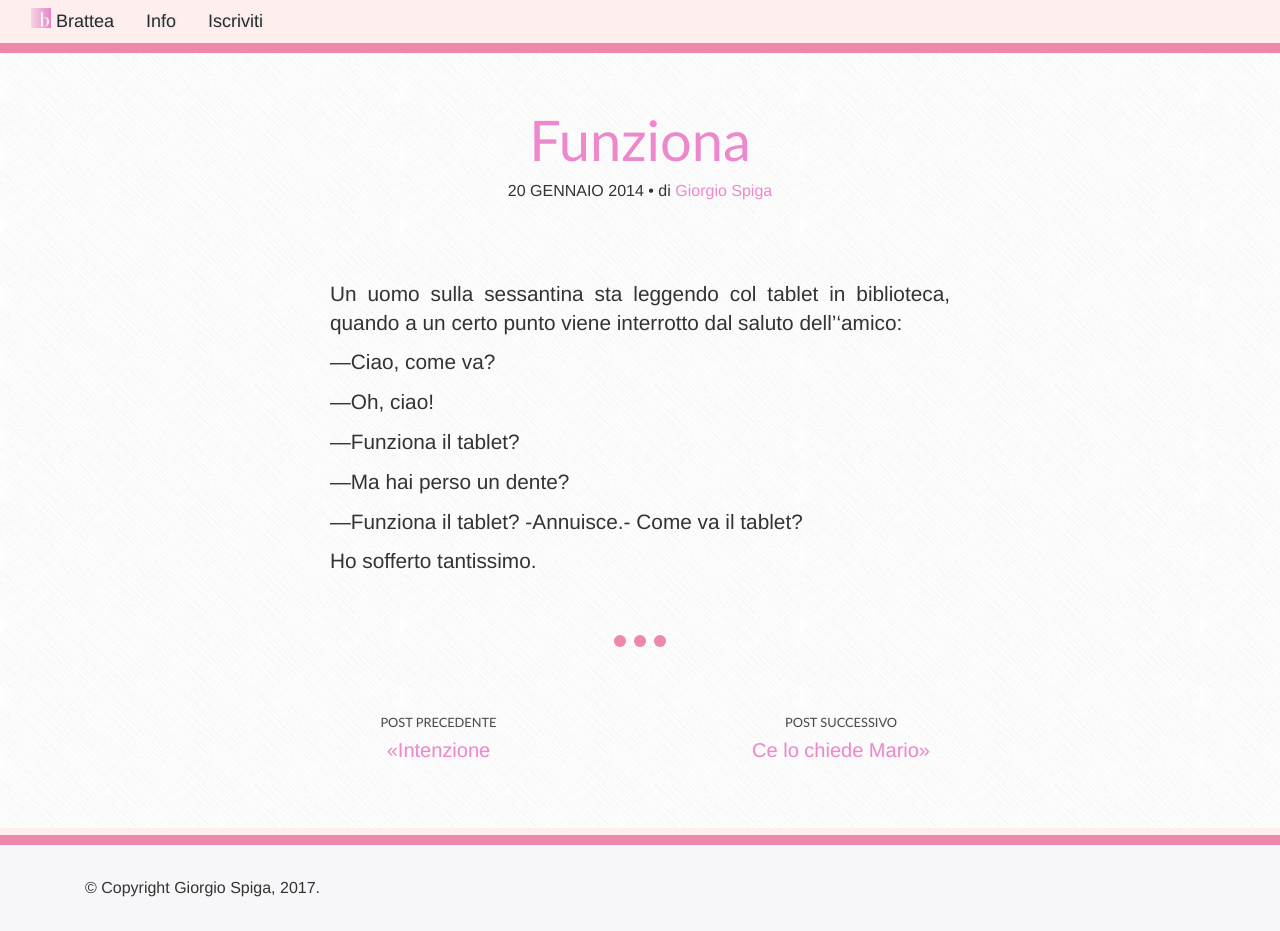
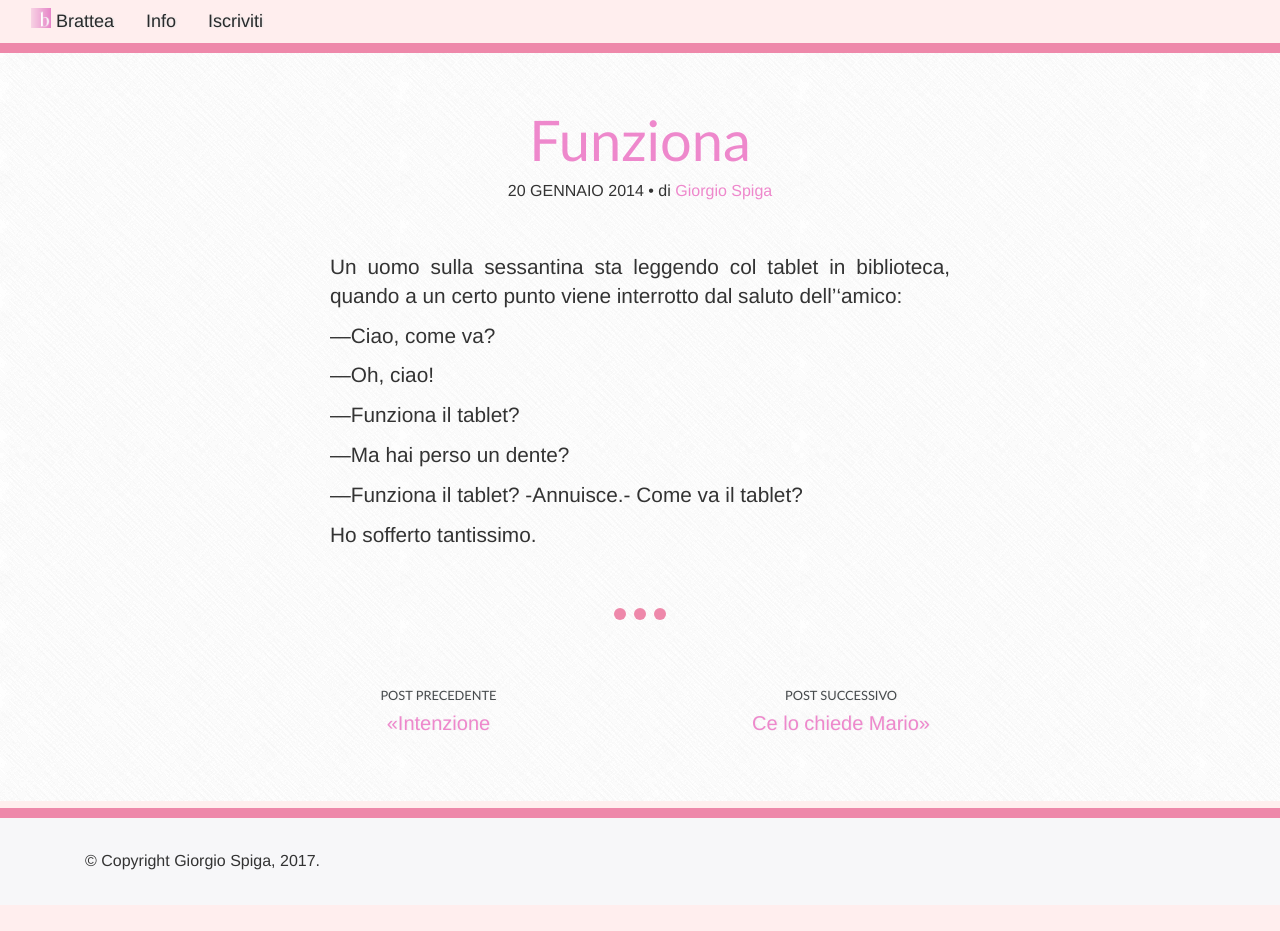
Before and after one commit to giorgiospiga/blogbrt, a Jekyll site: the page built from _posts/2014-01-20-funziona.md, in a window 1280 px wide. Built offline with Jekyll 4.4.1, drawn with Linux system fonts in a browser that asks for light colours; nearby versions of some CDN libraries; some web fonts are replaced; after the commit the page ends 905 px from its top, so only the background shows below that.

Commit message:
img cover more clean and coherent

```diff
--- a/_includes/imgcover.html
+++ b/_includes/imgcover.html
@@ -1,4 +1,4 @@
-<section id="post-imgcover">
+
   {% if page.image.source != null %}
   <figure class="figure">
     <a data-fancybox="gallery" href="{{ site.baseurl }}{{ site.imgsource }}{{ page.image.source }}">
@@ -16,4 +16,3 @@
 
   </div>
   {% endif %}
-</section>
--- a/_layouts/post.html
+++ b/_layouts/post.html
@@ -45,9 +45,7 @@
       <div class="row justify-content-center">
         <div class="col-xs-12">
           <section id="postcontent" class="text-justify">
-            <figure class="text-center">
-              {% include imgcover.html %}
-            </figure><br>
+            {% include imgcover.html %}
             {{ content | smartify }}
           </section>
           <footer>
```
